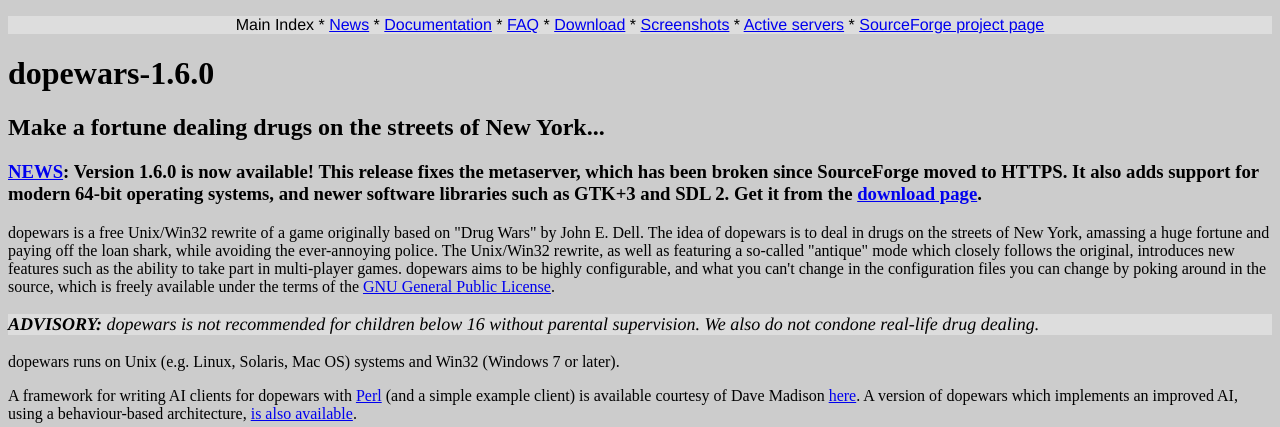
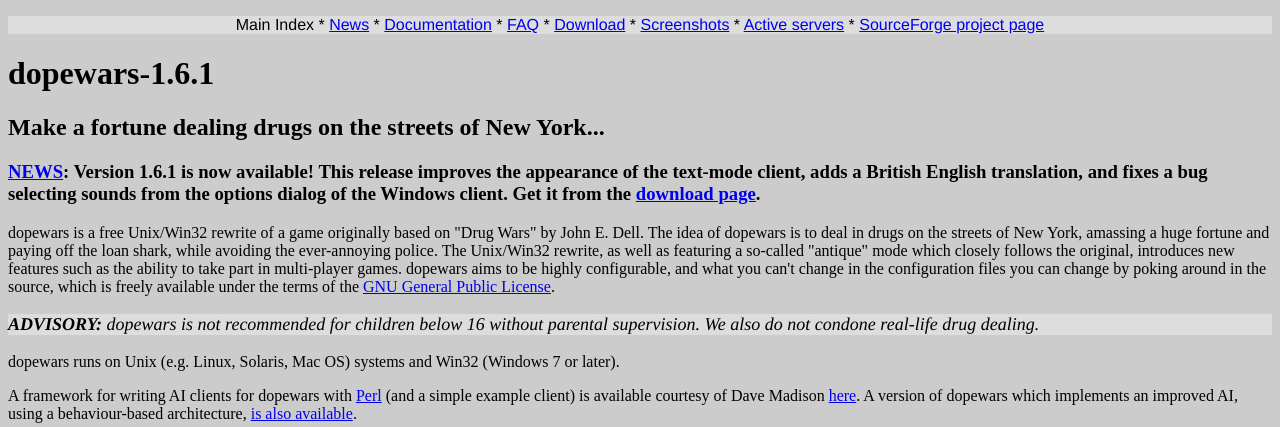
Before and after one commit to benmwebb/dopewars-website, a PHP site: page / in a window 1280 px wide. Shown: the top 427 px of the page. Run offline with PHP 8.4, Linux system fonts and the light colour scheme; data that the repository does not hold is empty.

Commit message:
Update for 1.6.1 release

```diff
--- a/include/local.php
+++ b/include/local.php
@@ -8,5 +8,5 @@
   if (!isset($DOCROOT)) $DOCROOT="/";
 
   /* Root directory for downloads */
-  $dnlroot = "https://sourceforge.net/projects/dopewars/files/dopewars/1.6.0/";
+  $dnlroot = "https://sourceforge.net/projects/dopewars/files/dopewars/1.6.1/";
 ?>
--- a/index.php
+++ b/index.php
@@ -1,14 +1,14 @@
 <?php
   include "include/dopefunc.php";
-  StartHTML("dopewars-1.6.0","Main Index");
+  StartHTML("dopewars-1.6.1","Main Index");
 ?>
 
 <h2>Make a fortune dealing drugs on the streets of New York...</h2>
 
-<h3><a href="news.html">NEWS</a>: Version 1.6.0 is now available! This release
-fixes the metaserver, which has been broken since SourceForge moved to HTTPS.
-It also adds support for modern 64-bit operating systems, and newer software
-libraries such as GTK+3 and SDL 2.
+<h3><a href="news.html">NEWS</a>: Version 1.6.1 is now available! This release
+improves the appearance of the text-mode client, adds a British English
+translation, and fixes a bug selecting sounds from the options dialog
+of the Windows client.
 Get it from the <a href="download.html">download page</a>.
 </h3>
 
--- a/news.php
+++ b/news.php
@@ -4,6 +4,12 @@
 ?>
 
 <dl>
+<dt><b>11th December 2020</b></dt>
+<dd>dopewars-1.6.1 released. This release improves the appearance of the
+text-mode client, adds a British English translation, and fixes a bug
+selecting sounds from the options dialog of the Windows client.
+<p /></dd>
+
 <dt><b>6th December 2020</b></dt>
 <dd>dopewars-1.6.0 released. This release fixes the metaserver, which has been
 broken since SourceForge moved to HTTPS. It also adds support for modern
```
Also changed, not shown: download.php (+16 -16 lines).
